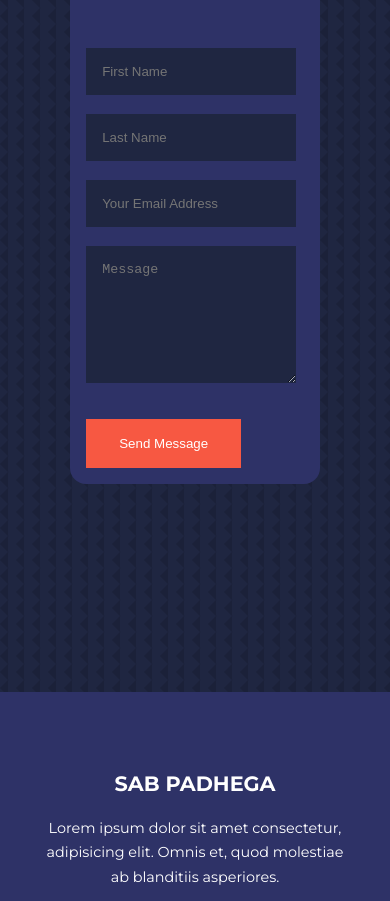
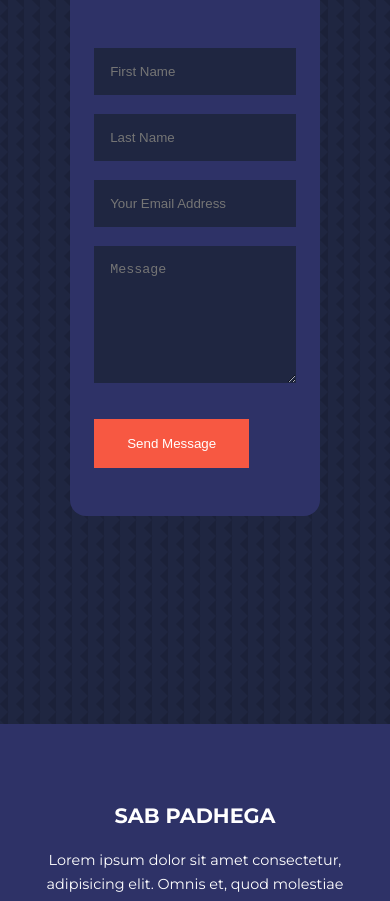
Before and after one commit to CodeHelp1/Education-Website, a plain HTML site: page contact.html in a window 390 px wide. Shown: the part 792-1693 px from the top of the page. Drawn offline with nearby package versions, Linux system fonts and the light colour scheme.

Commit message:
five commit

```diff
--- a/css/contact.css
+++ b/css/contact.css
@@ -4,7 +4,7 @@
       display: grid;
       grid-template-columns: 60% 40%;
       gap: 4rem;
-      height: 30rem;
+      height: 30rem ;
       /* width: 80rem; */
       margin: 7rem auto;
       border-radius: 1rem;
@@ -88,6 +88,9 @@
             padding: 1.5rem;
             bottom: 0;
        }
+       .form__name {
+              flex-direction: column;
+         }
    .container__form {
             align-self: center;
             margin-right: 1.5rem;
@@ -99,11 +102,13 @@
             gap: 3rem;
             margin-top: 0;
             padding: 0;
-            align-self: center;
-            /* margin-right: auto; */
+            /* align-self: center;    */
+            /* margin-right: 20px; */
+            /* margin-left: 9px; */
+            /* height: 0px; */
        }
      .container__form {
-            margin: 0 1rem 1rem;
+            margin: 0 1.5rem 3rem;
             margin-right: 2rem;
        }
      .form__name {
```
